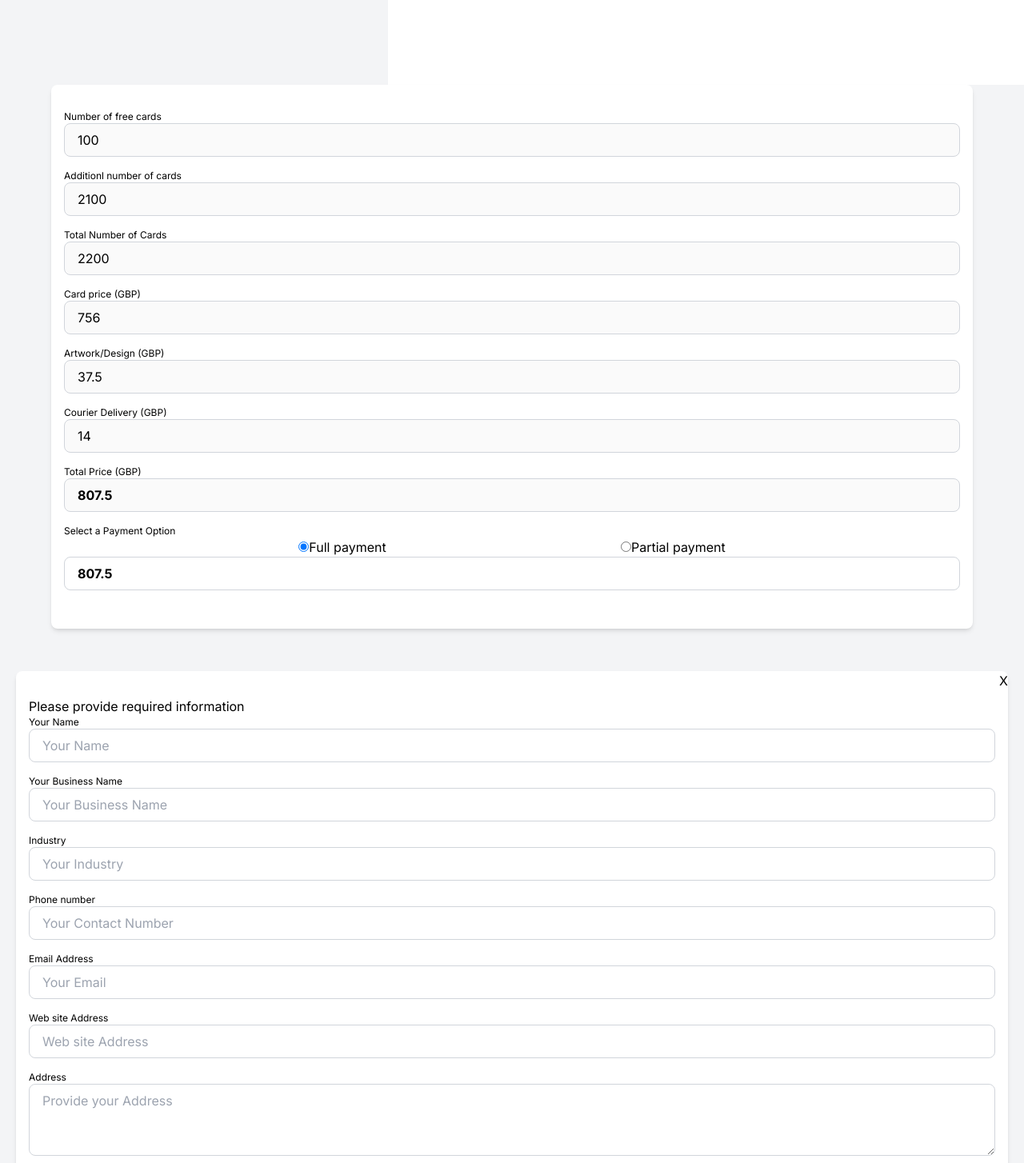
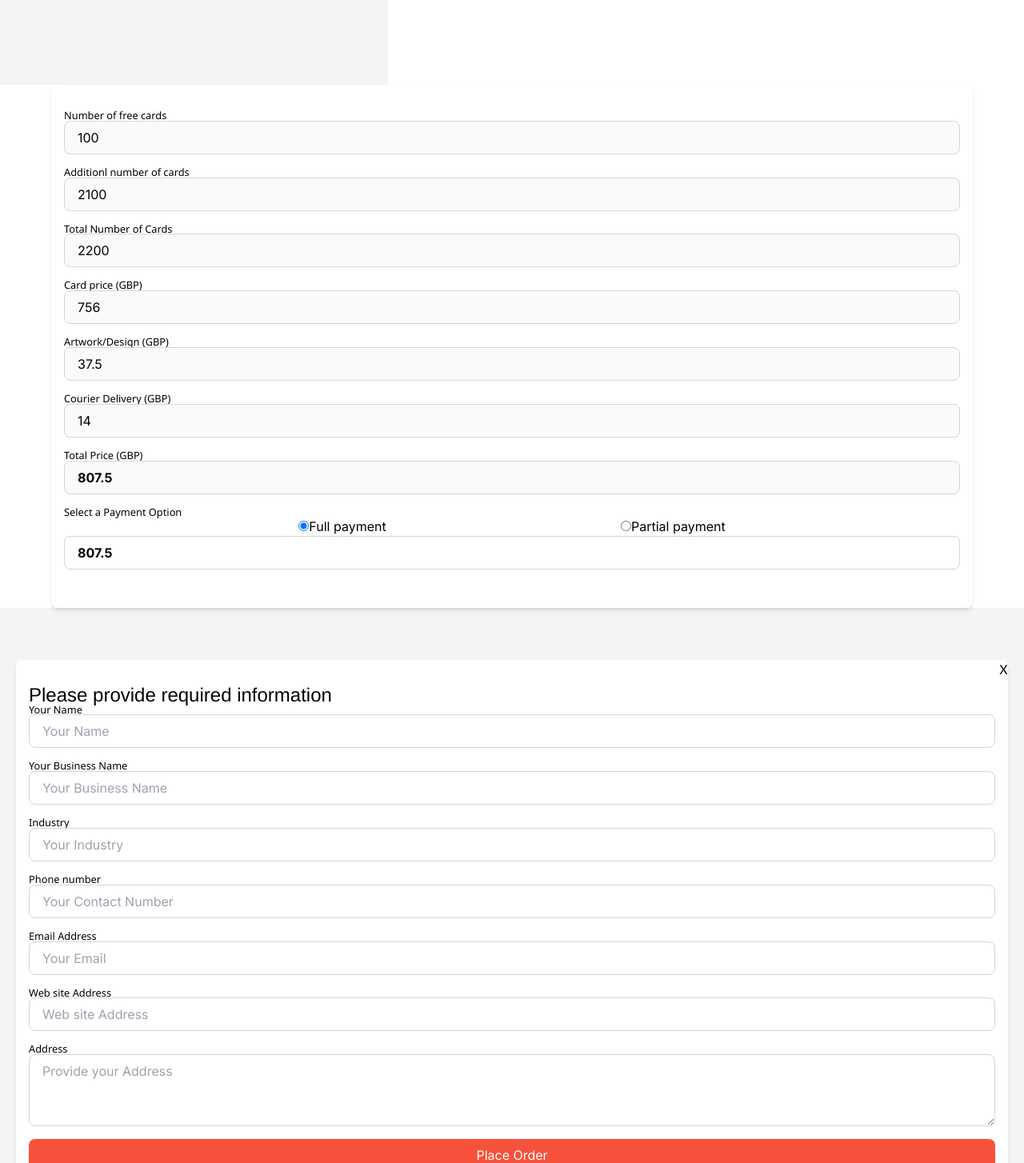
Before and after one commit to nacermanuel/proactiv-marketing, a Next.js app: page / in a window 1280 px wide. Shown: the part 2000-3454 px from the top of the page at 80% size. Built offline with nearby package versions, Linux system fonts and the light colour scheme.

Commit message:
CSS comp4

```diff
--- a/app/components/Comp03.js
+++ b/app/components/Comp03.js
@@ -9,11 +9,11 @@ const Comp03 = () => {
 
 
   return (
-    <div className="flex flex-col justify-center items-center w-full min-h-screen bg-gray-100">
+    <div className="flex flex-col justify-center items-center w-full min-h-screen one">
 
       <div id="calculosOne" className="flex flex-col w-[90%] px-4 py-8 mx-5 bg-white rounded-lg shadow-md relative">
 
-        <p className="text-xs">Number of free cards</p>
+        <p className="fontForm">Number of free cards</p>
         <input
             disabled
             value={freeCards}
@@ -21,7 +21,7 @@ const Comp03 = () => {
           placeholder="Please input number"
           className="px-4 py-2 mb-4 rounded-lg border border-gray-300 focus:outline-none focus:ring-2 focus:ring-blue-500 focus:border-blue-500"
         />
-        <p className="text-xs">Additionl number of cards</p>
+        <p className="fontForm">Additionl number of cards</p>
         <input
             disabled
             value={aditionalCards}
@@ -29,7 +29,7 @@ const Comp03 = () => {
           placeholder="Please input number"
           className="px-4 py-2 mb-4 rounded-lg border border-gray-300 focus:outline-none focus:ring-2 focus:ring-blue-500 focus:border-blue-500"
         />
-        <p className="text-xs">Total Number of Cards</p>
+        <p className="fontForm">Total Number of Cards</p>
         <input
             disabled
             value={freeCards + aditionalCards}
@@ -37,7 +37,7 @@ const Comp03 = () => {
           placeholder="Please input number"
           className="px-4 py-2 mb-4 rounded-lg border border-gray-300 focus:outline-none focus:ring-2 focus:ring-blue-500 focus:border-blue-500"
         />
-        <p className="text-xs">Card price (GBP)</p>
+        <p className="fontForm">Card price (GBP)</p>
         <input
             disabled
             value={price * aditionalCards}
@@ -45,7 +45,7 @@ const Comp03 = () => {
           placeholder="Please input number"
           className="px-4 py-2 mb-4 rounded-lg border border-gray-300 focus:outline-none focus:ring-2 focus:ring-blue-500 focus:border-blue-500"
         />
-        <p className="text-xs">Artwork/Design (GBP)</p>
+        <p className="fontForm">Artwork/Design (GBP)</p>
         <input
             disabled
             value={37.5}
@@ -53,7 +53,7 @@ const Comp03 = () => {
           placeholder="Please input number"
           className="px-4 py-2 mb-4 rounded-lg border border-gray-300 focus:outline-none focus:ring-2 focus:ring-blue-500 focus:border-blue-500"
         />
-        <p className="text-xs">Courier Delivery (GBP)</p>
+        <p className="fontForm">Courier Delivery (GBP)</p>
         <input
             disabled
             value={14}
@@ -61,7 +61,7 @@ const Comp03 = () => {
           placeholder="Please input number"
           className="px-4 py-2 mb-4 rounded-lg border border-gray-300 focus:outline-none focus:ring-2 focus:ring-blue-500 focus:border-blue-500"
         />
-        <p className="text-xs">Total Price (GBP)</p>
+        <p className="fontForm">Total Price (GBP)</p>
         <input
             disabled
             value={(price * aditionalCards) + 37.5 + 14}
@@ -69,7 +69,7 @@ const Comp03 = () => {
           placeholder="Please input number"
           className="font-bold px-4 py-2 mb-4 rounded-lg border border-gray-300 focus:outline-none focus:ring-2 focus:ring-blue-500 focus:border-blue-500"
         />
-        <p className="text-xs">Select a Payment Option</p>
+        <p className="fontForm">Select a Payment Option</p>
         <div className="flex justify-evenly">
             <label><input type="radio" name="payment" checked onChange={()=>setSelectedOption(true)}  />Full payment</label>
             <label><input type="radio" name="payment"  onChange={()=>setSelectedOption(false)} />Partial payment</label>
@@ -88,44 +88,44 @@ const Comp03 = () => {
     <div className="flex justify-center w-full items-center min-h-screen bg-gray-100">
       <form id="formulario" className="flex flex-col w-full px-4 py-8 mx-5 bg-white rounded-lg shadow-md relative">
         <p id="close" className=" absolute top-0 right-0">X</p>
-        <p>Please provide required information</p>
-        <p className="text-xs">Your Name</p>
+        <p className="fontTitle">Please provide required information</p>
+        <p className="fontForm">Your Name</p>
         <input
           type="text"
           placeholder="Your Name"
           className="px-4 py-2 mb-4 rounded-lg border border-gray-300 focus:outline-none focus:ring-2 focus:ring-blue-500 focus:border-blue-500"
         />
-        <p className="text-xs">Your Business Name</p>
+        <p className="fontForm">Your Business Name</p>
         <input
           type="text"
           placeholder="Your Business Name"
           className="px-4 py-2 mb-4 rounded-lg border border-gray-300 focus:outline-none focus:ring-2 focus:ring-blue-500 focus:border-blue-500"
         />
-        <p className="text-xs">Industry</p>
+        <p className="fontForm">Industry</p>
         <input
           type="text"
           placeholder="Your Industry"
           className="px-4 py-2 mb-4 rounded-lg border border-gray-300 focus:outline-none focus:ring-2 focus:ring-blue-500 focus:border-blue-500"
         />
-        <p className="text-xs">Phone number</p>
+        <p className="fontForm">Phone number</p>
         <input
           type="tel"
           placeholder="Your Contact Number"
           className="px-4 py-2 mb-4 rounded-lg border border-gray-300 focus:outline-none focus:ring-2 focus:ring-blue-500 focus:border-blue-500"
         />
-        <p className="text-xs">Email Address</p>
+        <p className="fontForm">Email Address</p>
         <input
           type="email"
           placeholder="Your Email"
           className="px-4 py-2 mb-4 rounded-lg border border-gray-300 focus:outline-none focus:ring-2 focus:ring-blue-500 focus:border-blue-500"
         />
-        <p className="text-xs">Web site Address</p>
+        <p className="fontForm">Web site Address</p>
         <input
           type="url"
           placeholder="Web site Address"
           className="px-4 py-2 mb-4 rounded-lg border border-gray-300 focus:outline-none focus:ring-2 focus:ring-blue-500 focus:border-blue-500"
         />
-        <p className="text-xs">Address</p>
+        <p className="fontForm">Address</p>
         <textarea
           type="url"
           placeholder="Provide your Address"
@@ -134,7 +134,7 @@ const Comp03 = () => {
         />
         <button
           type="submit"
-          className="px-4 py-2 bg-blue-500 text-white rounded-lg shadow-md hover:bg-blue-600"
+          className="buttonsMain"
         >
           Place Order
         </button>
--- /dev/null
+++ b/app/components/Comp04.js
@@ -0,0 +1,19 @@
+
+
+const Comp04 = () => {
+
+
+
+  return (
+
+    <div className="max-h-[100vh] ">
+      <video controls className="max-h-full">
+        <source src={'https://res.cloudinary.com/dbhtt5ozr/video/upload/v1686066069/VIDEO_3_FINAL_v3_wau6e4.mp4'} type="video/mp4" />
+        Your browser does not support the video tag.
+      </video>
+    </div>
+
+  )
+}
+
+export default Comp04
--- a/app/globals.css
+++ b/app/globals.css
@@ -1,3 +1,48 @@
 @tailwind base;
 @tailwind components;
 @tailwind utilities;
+
+
+:root {
+    background-color: white;
+    /* --main-bg-color: black;
+    --text-color-primary: red;
+    --text-color-secondary: blue; */
+}
+
+
+
+.fontTitle{
+    font-family: 'Franklin Gothic Medium', 'Arial Narrow', Arial, sans-serif;
+    font-size: 1.5rem;
+    font-weight: 300;
+    line-height: 1;
+}
+
+.fontGeneral{
+    font-family: 'Franklin Gothic Medium', 'Arial Narrow', Arial, sans-serif;
+    font-size: 1rem;
+    font-weight: 100;
+    line-height: 1;
+}
+
+.fontForm{
+    font-family:'Segoe UI', Tahoma, Geneva, Verdana, sans-serif;
+    font-size: 0.8rem;
+    font-weight: 100;
+    line-height: 1;
+}
+
+.buttonsMain{
+    padding-left: 1rem;
+    padding-right: 1rem;
+    padding-top: 0.5rem;
+    padding-bottom: 0.5rem;
+    background-color: rgb(246, 81, 59);
+    color: rgb(255 255 255 );
+    border-radius: 0.5rem ;
+}
+
+.buttonsMain:hover{
+    background-color: rgb(37 99 235)
+}
--- a/app/page.js
+++ b/app/page.js
@@ -1,9 +1,10 @@
-import styles from './page.module.css'
+
 
 import Comp01 from './components/Comp01'
 import  {Spinning}  from './components/Spinning/Spinning'
 import Comp02 from './components/Comp02'
 import Comp03 from './components/Comp03'
+import Comp04 from './components/Comp04'
 
 export default function Home() {
   return (
@@ -12,6 +13,7 @@ export default function Home() {
           <Spinning/>
           <Comp02/>
           <Comp03/>
+          <Comp04/>
         </div>
   )
 }
```
